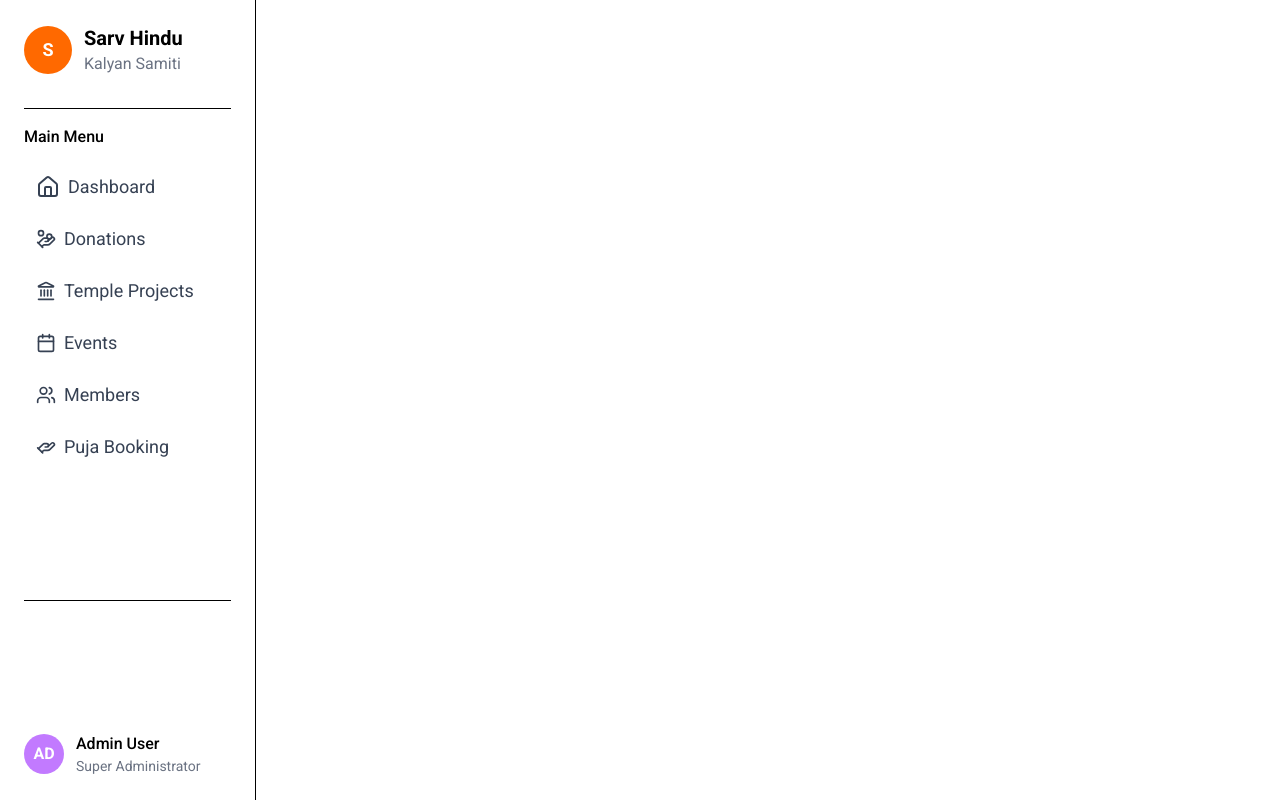
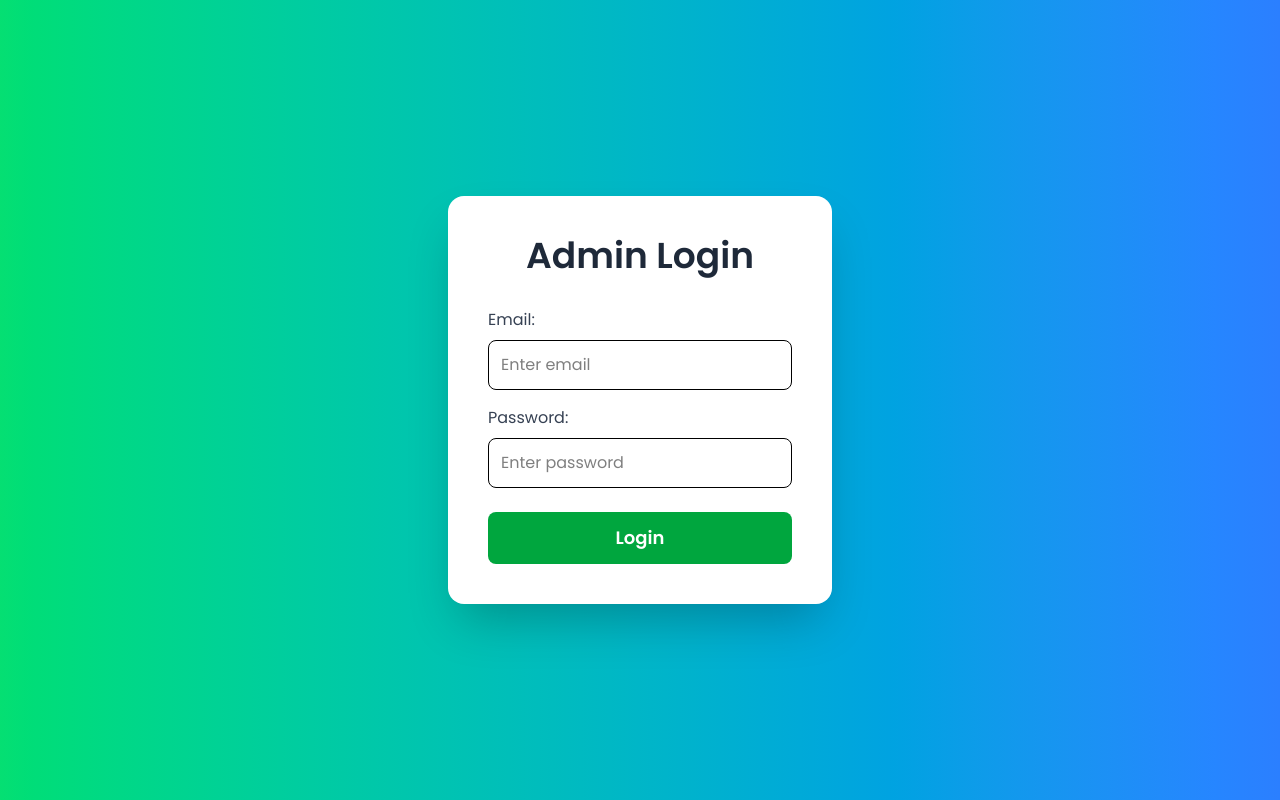
Before and after one commit to socialpranaam/sarvahindukalyansamiti, a React (Vite) app in the folder frontend/: page /admin in a window 1280 px wide. Built offline with nearby package versions, Linux system fonts and the light colour scheme.

Commit message:
Updated Frontend

```diff
--- a/frontend/src/App.jsx
+++ b/frontend/src/App.jsx
@@ -1,4 +1,4 @@
-import { BrowserRouter, Routes, Route } from "react-router-dom";
+import { BrowserRouter, Routes, Route, Navigate, Outlet } from "react-router-dom";
 import Header from './components/Header/Header';
 import Footer from './components/Footer/Footer';
 import Home from './pages/Home';
@@ -6,26 +6,30 @@ import AboutUs from './pages/AboutUs';
 import OurWorks from './pages/OurWorks';
 import Donation from './pages/Donation';
 import ContactUs from './pages/ContactUs';
+import News from './pages/News';
 
-// Admin Layout + Pages
+// Admin Pages
 import AdminLayout from "./pages/Admin/AdminLayout";
 import Dashboard from "./pages/Admin/Dashboard";
 import Donations from "./pages/Admin/Donations";
 import TempleProjects from "./pages/Admin/TempleProjects";
-
 import Events from "./pages/Admin/Events";
 import Members from "./pages/Admin/Members";
 import PujaBooking from "./pages/Admin/PujaBooking";
-import News from "./pages/News";
+import Login from "./pages/Admin/Login";
+
+// Protected Admin wrapper
+const ProtectedAdmin = () => {
+  const isLoggedIn = !!localStorage.getItem("authToken"); // check login
+  return isLoggedIn ? <Outlet /> : <Navigate to="/admin" replace />;
+};
 
 function App() {
   return (
     <BrowserRouter>
       <Routes>
-
-        <Route
-          path="/*"
-          element={
+        {/* Public Pages */}
+        <Route path="/*" element={
           <>
             <Header />
             <Routes>
@@ -33,16 +37,21 @@ function App() {
               <Route path="/about" element={<AboutUs />} />
               <Route path="/ourworks" element={<OurWorks />} />
               <Route path="/donation" element={<Donation />} />
-                <Route path="/news" element={<News/>}/>
+              <Route path="/news" element={<News />} />
               <Route path="/contact" element={<ContactUs />} />
             </Routes>
             <Footer />
           </>
-          }
-        />
+        } />
 
-        {/* Admin Layout  */}
-          <Route path="/admin" element={<AdminLayout />}>
+        {/* Admin Pages */}
+        <Route path="/admin">
+          {/* Login Page */}
+          <Route index element={<Login />} />
+
+          {/* Protected Admin Pages */}
+          <Route element={<ProtectedAdmin />}>
+            <Route element={<AdminLayout />}>
               <Route path="dashboard" element={<Dashboard />} />
               <Route path="donations" element={<Donations />} />
               <Route path="projects" element={<TempleProjects />} />
@@ -50,6 +59,8 @@ function App() {
               <Route path="members" element={<Members />} />
               <Route path="pujabooking" element={<PujaBooking />} />
             </Route>
+          </Route>
+        </Route>
       </Routes>
     </BrowserRouter>
   );
--- a/frontend/src/components/AboutMission/AboutMission.jsx
+++ b/frontend/src/components/AboutMission/AboutMission.jsx
@@ -1,6 +1,15 @@
-import React from "react";
+import React, { useEffect } from "react";
+import AOS from "aos";
+import "aos/dist/aos.css";
 
 const AboutMission = () => {
+  useEffect(() => {
+    AOS.init({
+      duration: 1200, // animation ki duration
+      once: true,     // ek hi baar chale scroll par
+    });
+  }, []);
+
   return (
     <div className="relative bg-[#fdf3e7] overflow-x-hidden">
       {/* Background Image with Overlay */}
@@ -16,7 +25,6 @@ const AboutMission = () => {
       {/* White Triangle Box Full Width */}
       <div className="relative z-10 text-center pt-48 md:pt-80 pb-12">
         <div className="bg-[#fdf3e7] relative inline-block w-full">
-
           <div
             className="absolute top-0 left-1/2 -translate-x-1/2 -translate-y-full
             w-0 h-0 border-l-[150px] md:border-l-[250px] border-r-[150px] md:border-r-[250px] border-b-[100px] md:border-b-[180px]
@@ -52,11 +60,12 @@ const AboutMission = () => {
               backgroundSize: "cover",
               backgroundPosition: "center",
             }}
+            data-aos="fade-down"
           >
             <div className="absolute inset-0 bg-black/50"></div>
             <div className="relative z-10 w-full">
               <div className="bg-[#e5721b]/60 p-6 rounded-b-2xl mx-4 md:mx-9 inline-block">
-                <h3 className="text-4xl md:text-5xl font-semibold text-white text-center mt-6">
+                <h3 className="text-4xl md:text-5xl font-medium text-white text-center mt-6">
                   हमारा मिशन
                 </h3>
                 <p className="text-base leading-relaxed mt-4 text-white">
@@ -80,11 +89,13 @@ const AboutMission = () => {
               backgroundSize: "cover",
               backgroundPosition: "center",
             }}
+            data-aos="fade-up"
+            data-aos-delay="200"
           >
             <div className="absolute inset-0 bg-black/50"></div>
             <div className="relative z-12 w-full">
               <div className="bg-orange-500/60 p-6 rounded-b-2xl mx-4 md:mx-9 inline-block">
-                <h3 className="text-4xl md:text-5xl font-semibold text-white text-center mt-6">
+                <h3 className="text-4xl md:text-5xl font-medium text-white text-center mt-6">
                   हमारा विज़न
                 </h3>
                 <p className="leading-relaxed mt-4 text-white">
--- a/frontend/src/components/AboutTeam/Team.jsx
+++ b/frontend/src/components/AboutTeam/Team.jsx
@@ -1,12 +1,25 @@
-import React from "react";
+import React, { useEffect } from "react";
+import AOS from "aos";
+import "aos/dist/aos.css";
 
 const Team = () => {
+  useEffect(() => {
+    AOS.init({
+      duration: 1200, // animation ki speed (ms me)
+      once: true,     // ek hi baar chale, scroll karne par repeat na ho
+    });
+  }, []);
+
   return (
-    <section className="bg-[#fff6eb] py-16">
+    <section className="bg-[#fff6eb] py-16 overflow-hidden">
       <div className="max-w-6xl mx-auto px-6 flex flex-col md:flex-row items-stretch gap-8 relative">
 
         {/* Left Side - Image */}
-        <div className="w-full md:w-1/2 relative z-30">
+        <div
+          className="w-full md:w-1/2 relative z-30"
+          data-aos="fade-right"
+          data-aos-easing="ease-in-out"
+        >
           <div
             className="overflow-hidden shadow-md h-full"
             style={{
@@ -22,16 +35,19 @@ const Team = () => {
           </div>
         </div>
 
-        {/* Right Side - Content Box (slanted shape) */}
+        {/* Right Side - Content */}
         <div
-          className="bg-orange-100 shadow-md p-10 flex flex-col justify-center w-full md:w-[65%] relative z-10 -ml-16 text-gray-900"
+          className="bg-orange-100 shadow-md px-8 md:pl-16 md:pr-12 py-10 flex flex-col justify-center w-full md:w-[65%] relative z-10 -mt-16 md:mt-0 md:-ml-16 text-gray-900"
+          data-aos="fade-left"
+          data-aos-easing="ease-in-out"
+          data-aos-delay="200"
           style={{
             clipPath: "polygon(0 8%, 100% 0, 100% 100%, 0 92%)",
             borderRadius: "1.5rem",
           }}
         >
-          <h2 className="text-3xl md:text-4xl text-center font-medium mb-6">
-            हमारे  <span className="text-orange-500">अध्यक्ष</span> के बारे में
+          <h2 className="text-2xl sm:text-3xl md:text-4xl text-center font-medium mb-6">
+            हमारे <span className="text-orange-500">अध्यक्ष</span> के बारे में
           </h2>
           <p className="text-gray-700 text-lg leading-relaxed mb-4">
             सर्व हिन्दू कल्याण समिति एक धार्मिक एवं सामाजिक ट्रस्ट है,
--- a/frontend/src/components/Hero/Hero.jsx
+++ b/frontend/src/components/Hero/Hero.jsx
@@ -25,7 +25,7 @@ const Hero = () => {
         className="relative z-10 max-w-5xl px-6 md:px-12 text-left text-white md:ml-22 flex flex-col justify-center h-full"
       >
         <h1
-          className="text-3xl md:text-5xl font-semibold leading-snug max-w-xl"
+          className="text-3xl md:text-5xl font-medium leading-snug max-w-xl"
           data-aos="fade-right"
         >
           आइए, मिलकर बनाएँ{" "}
@@ -38,7 +38,7 @@ const Hero = () => {
           data-aos="fade-left"
           data-aos-delay="300"
         >
-          धर्म, सेवा और समाज कल्याण की दिशा में – सर्व हिन्द कल्याण समिति धर्म,
+          धर्म, सेवा और समाज कल्याण की दिशा में – सर्व हिन्दू कल्याण समिति धर्म,
           सेवा और समाज कल्याण की दिशा में कल्याण समिति धर्म, सेवा और समाज
           कल्याण की दिशा में हिन्दू कल्याण समिति ।
         </p>
--- /dev/null
+++ b/frontend/src/pages/Admin/Login.jsx
@@ -0,0 +1,62 @@
+import React, { useState } from 'react';
+import { useNavigate } from 'react-router-dom';
+
+const Login = () => {
+  const [email, setEmail] = useState('');
+  const [password, setPassword] = useState('');
+  const navigate = useNavigate();
+
+  const fixedEmail = "admin@example.com";
+  const fixedPassword = "admin123";
+
+  const handleSubmit = (e) => {
+    e.preventDefault();
+    if (email === fixedEmail && password === fixedPassword) {
+      localStorage.setItem("authToken", "adminToken123"); // store token
+      alert("Login Successful!");
+      navigate("/admin/dashboard");
+    } else {
+      alert("Invalid email or password!");
+    }
+  };
+
+  return (
+    <div className="flex items-center justify-center min-h-screen bg-gradient-to-r from-green-400 to-blue-500">
+      <form
+        onSubmit={handleSubmit}
+        className="bg-white p-10 rounded-2xl shadow-2xl w-full max-w-sm"
+      >
+        <h1 className="text-4xl font-bold mb-8 text-center text-gray-800">Admin Login</h1>
+
+        <label className="block text-gray-700 mb-2">Email:</label>
+        <input
+          type="email"
+          placeholder="Enter email"
+          required
+          className="w-full mb-4 p-3 border rounded-lg focus:outline-none focus:ring-2 focus:ring-green-500"
+          value={email}
+          onChange={(e) => setEmail(e.target.value)}
+        />
+
+        <label className="block text-gray-700 mb-2">Password:</label>
+        <input
+          type="password"
+          placeholder="Enter password"
+          required
+          className="w-full mb-6 p-3 border rounded-lg focus:outline-none focus:ring-2 focus:ring-green-500"
+          value={password}
+          onChange={(e) => setPassword(e.target.value)}
+        />
+
+        <button
+          type="submit"
+          className="w-full bg-green-600 hover:bg-green-700 text-white py-3 rounded-lg text-lg font-semibold transition-colors"
+        >
+          Login
+        </button>
+      </form>
+    </div>
+  );
+};
+
+export default Login;
```
Also changed, not shown: frontend/src/components/Footer/Footer.jsx (+25 -24 lines), frontend/src/components/Header/Header.jsx (+6 -19 lines). Lines whose indentation alone changed are shown as unchanged.
